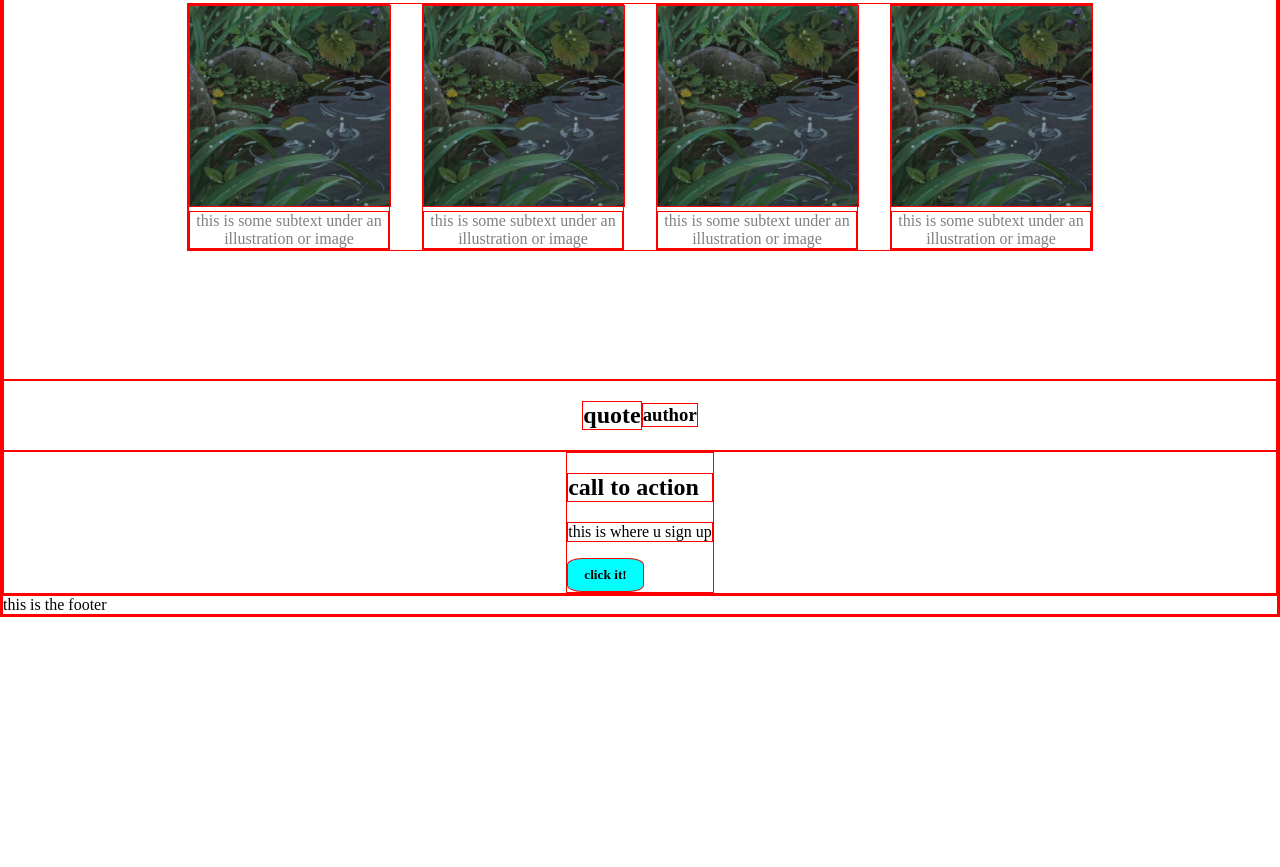
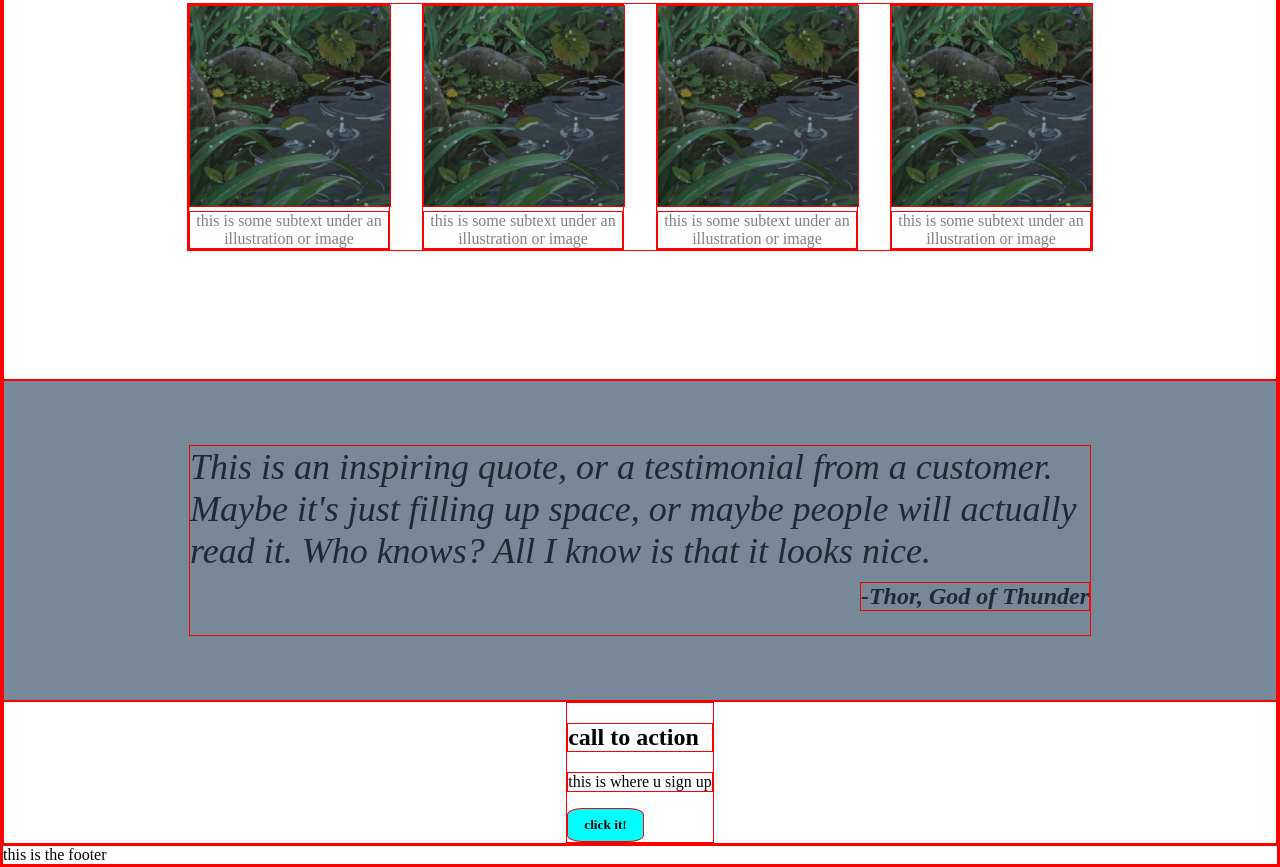
Before and after one commit to seafoamet/LandingPage, a plain HTML site: page index.html in a window 1280 px wide. Shown: the part 445-1312 px from the top of the page. Before the commit the page ends 1062 px from the top, so only its background shows below. Drawn offline with Linux system fonts and the light colour scheme.

Commit message:
Positioned elements and added style  within container3

```diff
--- a/index.html
+++ b/index.html
@@ -1,14 +1,18 @@
 <!DOCTYPE html>
 
 <html lang="en">
+
 <head>
     <meta charset="utf-8">
     <title>Landing Page</title>
     <link rel="stylesheet" href="./styles.css">
 </head>
+
 <body>
     <div class="header">
-            <div class="logo"><h1>HEADER LOGO</h1></div>
+        <div class="logo">
+            <h1>HEADER LOGO</h1>
+        </div>
         <div class="headerlinks">
             <a href="#">header link 1</a>
             <a href="#">header link 2</a>
@@ -19,7 +23,8 @@
         <div class="container one">
             <div class="herotext">
                 <h1>this website is awesome!</h1>
-                    <p>this website has some subtext that goes here under the main title. it's a smaller font and the color is lower contrast.</p>
+                <p>this website has some subtext that goes here under the main title. it's a smaller font and the color
+                    is lower contrast.</p>
                 <button>sign up!</button>
             </div>
             <img src="./images/aes.webp" alt="anime gif of rain falling into a pond">
@@ -46,8 +51,13 @@
             </div>
         </div>
         <div class="container three">
-                <h2>quote</h2>
-                <h3>author</h3>
+            <div class="quotewrapper">
+
+                    This is an inspiring quote, or a testimonial from a customer. Maybe it's just filling up space,
+                    or maybe people will actually read it. Who knows? All I know is that it looks nice.
+
+                <h3>-Thor, God of Thunder</h3>
+            </div>
         </div>
         <div class="container four">
             <div class="signup">
@@ -59,4 +69,5 @@
     </div>
     <div class="footer">this is the footer</div>
 </body>
+
 </html>
--- a/styles.css
+++ b/styles.css
@@ -87,3 +87,24 @@ button {
     height: 200px;
     width: auto;
 }
+
+.container.three {
+    flex-direction: column;
+    background-color: lightslategray;
+}
+
+.quotewrapper {
+    display: flex;
+    flex-direction: column;
+    font-size: 36px;
+    font-style: italic;
+    color: #1F2937;
+    width: 900px;
+    margin: 64px;
+}
+
+.quotewrapper h3 {
+    align-self: flex-end;
+    margin-top: 10px;
+    font-size: 24px;
+}
```
Lines whose indentation alone changed are shown as unchanged.
